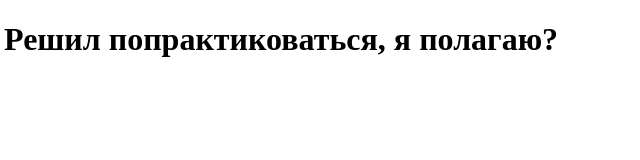
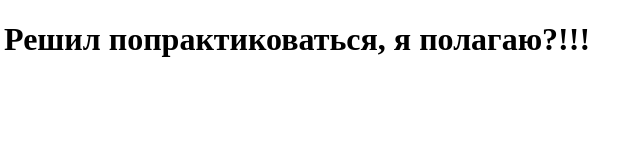
Before and after one commit to dankru/test, a plain HTML site: page index.html in a window 1280 px wide. Shown: the full height of the page, 4-644 px from the left. Drawn offline with Linux system fonts and the light colour scheme.

Commit message:
initial version of project

```diff
--- a/index.html
+++ b/index.html
@@ -7,6 +7,6 @@
     <title>Git-less</title>
 </head>
 <body>
-    <h1>Решил попрактиковаться, я полагаю?</h1>
+    <h1>Решил попрактиковаться, я полагаю?!!!</h1>
 </body>
 </html>
```
